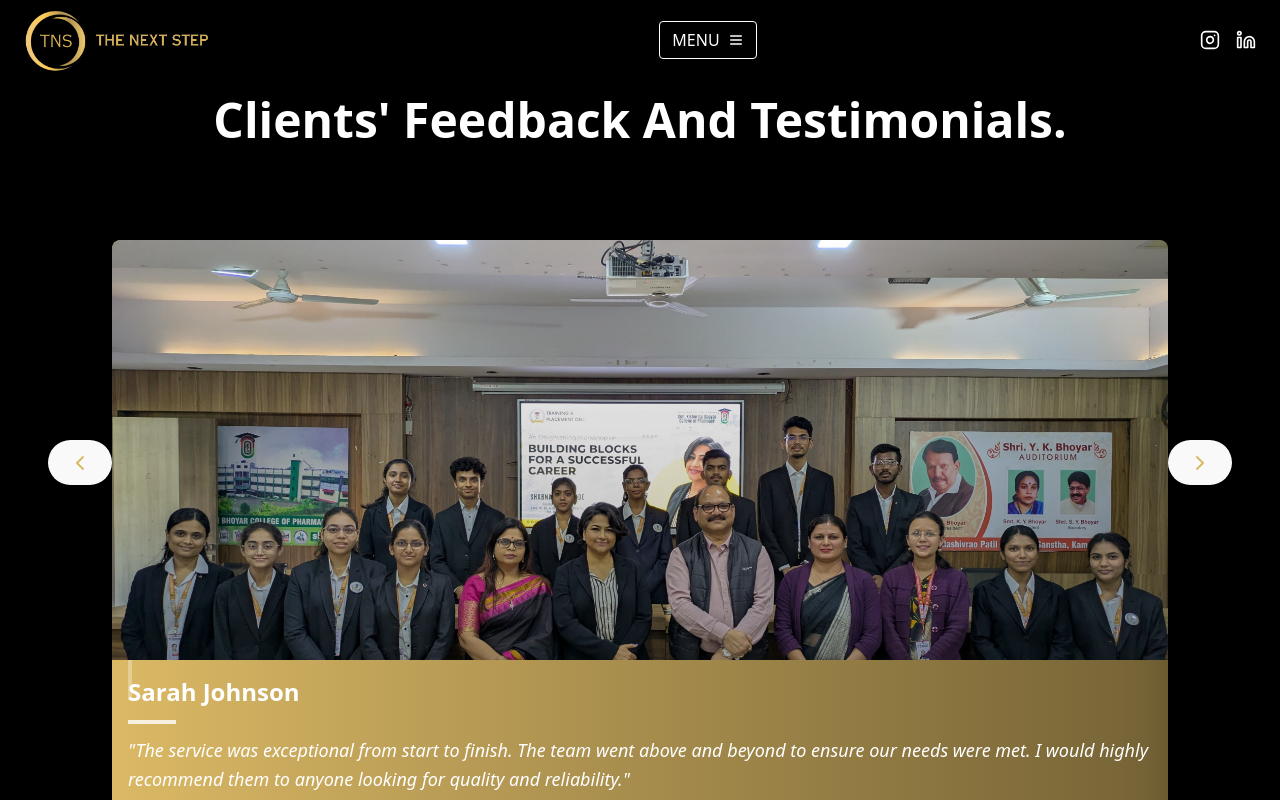
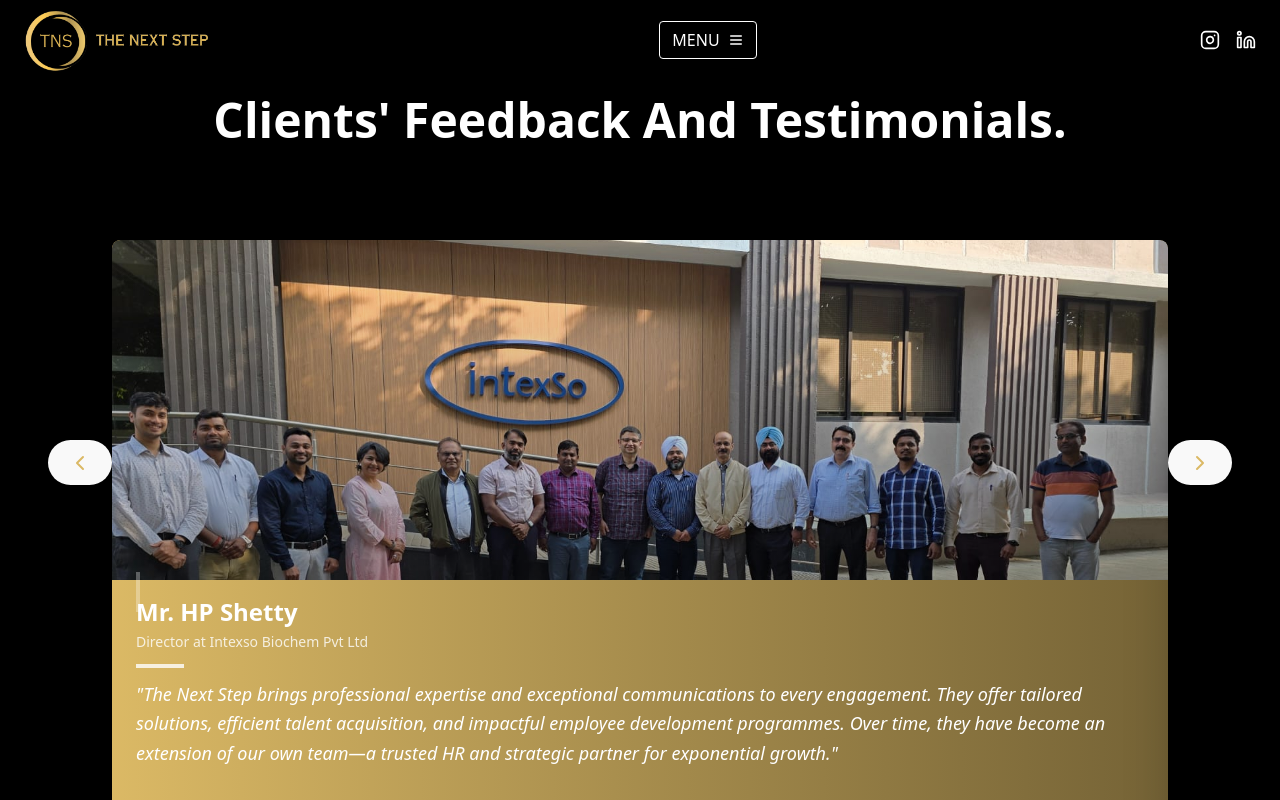
Before and after one commit to ayaansbhoje/next_step, a React (Vite) app: page /reviews in a window 1280 px wide. Shown: the top 800 px of the page. Built offline with nearby package versions, Linux system fonts and the light colour scheme.

Commit message:
changes review

```diff
--- a/src/components/ReviewCarousel.jsx
+++ b/src/components/ReviewCarousel.jsx
@@ -36,27 +36,31 @@
   const reviews = [
     {
       id: 1,
-      name: "Sarah Johnson",
-      image: "/assets/test_1.jpg",
-      text: "The service was exceptional from start to finish. The team went above and beyond to ensure our needs were met. I would highly recommend them to anyone looking for quality and reliability."
+      name: "Mr. HP Shetty",
+      position: "Director at Intexso Biochem Pvt Ltd",
+      image: "/assets/test_3.jpg",
+      text: "The Next Step brings professional expertise and exceptional communications to every engagement. They offer tailored solutions, efficient talent acquisition, and impactful employee development programmes. Over time, they have become an extension of our own team—a trusted HR and strategic partner for exponential growth."
     },
     {
       id: 2,
-      name: "Michael Chen",
-      image: "/assets/test_2.jpg",
-      text: "I was impressed by the attention to detail and professionalism. They delivered exactly what they promised and on time. Will definitely be using their services again in the future."
+      name: "Prof. Milind J. Umekar",
+      position: "President, IPCA",
+      image: "/assets/test_6.jpg",
+      text: "Working with The Next Step has been a smooth, insightful, and genuinely supportive experience. Their professionalism, clarity of communication, and dedication to delivering real value truly stand out. I always felt like I was in capable hands, with a team that not only understood my goals but also brought creative and practical solutions to the table."
     },
     {
       id: 3,
-      name: "Emma Rodriguez",
-      image: "/assets/test_3.jpg",
-      text: "Absolutely incredible experience! The product quality exceeded my expectations and the customer service was top-notch. They made the entire process smooth and enjoyable."
+      name: "Dr. Vandana Patravale",
+      position: "APTI",
+      image: "/assets/test_5.jpg",
+      text: "Working with SJG has been an inspiring experience. Her pleasant manner and friendly demeanor creates an immediate connection with participants, setting the tone for a collaborative and engaging learning environment. With an exceptional command over language and a natural flair for leadership, she not only delivers powerful content but also models the very qualities they teach. What truly sets SJG apart is her mastery in facilitating group activities that bring out the best in every participant. Her sessions are high-energy, well-structured, and thought-provoking. As a true taskmaster, she ensures that goals are met without compromising on fun or learning."
     },
     {
       id: 4,
-      name: "David Thompson",
+      name: "Priyanka Verma",
+      position: "Federation of Gujarat Industries",
       image: "/assets/test_4.jpg",
-      text: "I've been a customer for years and have never been disappointed. Their commitment to excellence is evident in everything they do. I couldn't imagine going anywhere else."
+      text: "We had the privilege of hosting Ms. Shabnam Gaitonde for a session at the Federation of Gujarat Industries. Her presentation was articulate, insightful, and highly relevant to the professional landscape. She skillfully blended theory with practical examples, making the session both engaging and impactful. Ms. Shabnam ensured active participation from attendees, fostering meaningful discussions and leaving participants with clear, actionable takeaways to apply this in their respective workplaces."
     }
   ];
 
@@ -95,18 +99,19 @@
                  style={{ transform: `translateX(-${currentIndex * 100}%)` }}>
               {reviews.map((review) => (
                 <div key={review.id} className="min-w-full flex flex-col bg-gradient-to-r from-[#DBB965] to-[#756336] rounded-lg overflow-hidden shadow-2xl">
-                  <div className="w-full h-[420px] relative">
+                  <div className="w-full h-[340px] relative">
                     <img
                       src={review.image}
                       alt={`${review.name}'s review`}
                       className="w-full h-full object-cover"
-                      style={{ objectPosition: 'center 30%' }}
+                      style={{ objectPosition: 'center 25%' }}
                     />
                     <div className="absolute inset-0 bg-gradient-to-t from-black/30 to-transparent"></div>
                   </div>
-                  <div className="w-full p-4 flex flex-col justify-center relative">
-                    <div className="absolute left-4 top-0 w-1 h-10 bg-white/30"></div>
-                    <h2 className="text-2xl font-bold text-white mb-3">{review.name}</h2>
+                  <div className="w-full p-6 flex flex-col justify-center relative -mt-2">
+                    <div className="absolute left-6 top-0 w-1 h-10 bg-white/30"></div>
+                    <h2 className="text-2xl font-bold text-white mb-1">{review.name}</h2>
+                    <p className="text-white/80 text-sm mb-3">{review.position}</p>
                     <div className="w-12 h-1 bg-white/80 mb-3"></div>
                     <p className="text-white italic font-medium leading-relaxed text-lg">"{review.text}"</p>
                   </div>
--- a/src/components/ReviewSection.jsx
+++ b/src/components/ReviewSection.jsx
@@ -9,27 +9,27 @@
   const reviews = [
     {
       id: 1,
-      quote: "Their organizational redesign transformed our company culture. We saw a 40% improvement in communication and employee satisfaction within just six months.",
-      author: "Michael Chen",
-      position: "CEO of Global Logistics Network"
+      quote: "The Next Step brings professional expertise and exceptional communications to every engagement. They offer tailored solutions, efficient talent acquisition, and impactful employee development programmes. Over time, they have become an extension of our own team—a trusted HR and strategic partner for exponential growth.",
+      author: "Mr. HP Shetty",
+      position: "Director at Intexso Biochem Pvt Ltd"
     },
     {
       id: 2,
-      quote: "The leadership training program revolutionized how our executives approach challenges. Our decision-making process is now more efficient and collaborative.",
-      author: "Sarah Johnson",
-      position: "COO of TechInnovate Solutions"
+      quote: "Working with The Next Step has been a smooth, insightful, and genuinely supportive experience. Their professionalism, clarity of communication, and dedication to delivering real value truly stand out. I always felt like I was in capable hands, with a team that not only understood my goals but also brought creative and practical solutions to the table.",
+      author: "Prof. Milind J. Umekar",
+      position: "President, IPCA"
     },
     {
       id: 3,
-      quote: "Working with their team helped us identify and nurture talent within our organization. Our internal promotion rate increased by 35% in just one year.",
-      author: "David Rodriguez",
-      position: "HR Director at FutureBridge Inc."
+      quote: "Working with SJG has been an inspiring experience. Her pleasant manner and friendly demeanor creates an immediate connection with participants, setting the tone for a collaborative and engaging learning environment. With an exceptional command over language and a natural flair for leadership, she not only delivers powerful content but also models the very qualities they teach. What truly sets SJG apart is her mastery in facilitating group activities that bring out the best in every participant. Her sessions are high-energy, well-structured, and thought-provoking. As a true taskmaster, she ensures that goals are met without compromising on fun or learning. Her ability to hold the audience's attention and drive meaningful conversations makes her a standout in the space of leadership development.",
+      author: "Dr. Vandana Patravale",
+      position: "APTI"
     },
     {
       id: 4,
-      quote: "The culture transformation workshop created a paradigm shift in how our teams collaborate. Project delivery times improved by 28% across all departments.",
-      author: "Jennifer Liu",
-      position: "VP of Operations at Quantum Enterprises"
+      quote: "We had the privilege of hosting Ms. Shabnam Gaitonde for a session at the Federation of Gujarat Industries. Her presentation was articulate, insightful, and highly relevant to the professional landscape. She skillfully blended theory with practical examples, making the session both engaging and impactful. Ms. Shabnam ensured active participation from attendees, fostering meaningful discussions and leaving participants with clear, actionable takeaways to apply this in their respective workplaces.",
+      author: "Priyanka Verma",
+      position: "Federation of Gujarat Industries"
     },
     {
       id: 5,
@@ -71,7 +71,7 @@
     <div ref={sectionRef} className="w-full py-6 md:py-10 bg-white flex items-center">
       {/* Black box flush with the left edge */}
       <motion.div
-        className="bg-black p-4 md:p-8 w-52 md:w-80 flex items-center h-52 md:h-72 z-20 rounded-r-lg"
+        className="bg-black p-4 md:p-8 w-56 md:w-96 flex items-center h-56 md:h-80 z-20 rounded-r-lg"
         initial={{ opacity: 0, x: -50 }}
         animate={controls}
         variants={{
@@ -118,16 +118,16 @@
                   {duplicatedReviews.map((review, index) => (
                     <div
                       key={`${review.id}-${index}`}
-                      className="min-w-64 md:min-w-80 max-w-64 md:max-w-80 p-2 flex-shrink-0"
+                      className="min-w-72 md:min-w-96 max-w-72 md:max-w-96 p-2 flex-shrink-0"
                     >
                       <div
-                        className="p-4 md:p-8 rounded-lg h-48 md:h-64 flex flex-col justify-between shadow-lg"
+                        className="p-4 md:p-8 rounded-lg h-52 md:h-72 flex flex-col justify-between shadow-lg"
                         style={{ backgroundColor: '#DBB965' }}
                       >
-                        <p className="text-xs md:text-base mb-2 md:mb-4 font-medium">
+                        <p className="text-[11px] md:text-base mb-2 md:mb-4 font-medium -mt-3">
                           "{review.quote}"
                         </p>
-                        <div>
+                        <div className="-mt-2">
                           <p className="font-bold text-[10px] md:text-sm">-{review.author},</p>
                           <p className="text-[10px] md:text-sm">{review.position}</p>
                         </div>
--- a/src/components/navbar.jsx
+++ b/src/components/navbar.jsx
@@ -82,11 +82,18 @@
           <div className="text-black font-bold text-xl sm:text-2xl md:text-3xl">MENU</div>
           <button
             onClick={toggleMenu}
-            className="text-white"
+            style={{
+              backgroundColor: '#000000',
+              color: '#FFFFFF',
+              display: 'flex',
+              alignItems: 'center',
+              justifyContent: 'center',
+              padding: '6px',
+              borderRadius: '4px',
+              border: '1px solid #FFFFFF'
+            }}
           >
-            <svg className="w-4 h-4 sm:w-5 sm:h-5 md:w-6 md:h-6" fill="none" viewBox="0 0 24 24" stroke="currentColor">
-              <path strokeLinecap="round" strokeLinejoin="round" strokeWidth={2} d="M6 18L18 6M6 6l12 12" />
-            </svg>
+            <X style={{ width: '16px', height: '16px', color: '#FFFFFF' }} />
           </button>
         </div>
 
```
Also changed, not shown: public/assets/test_5.jpg (added), public/assets/test_6.jpg (added).
